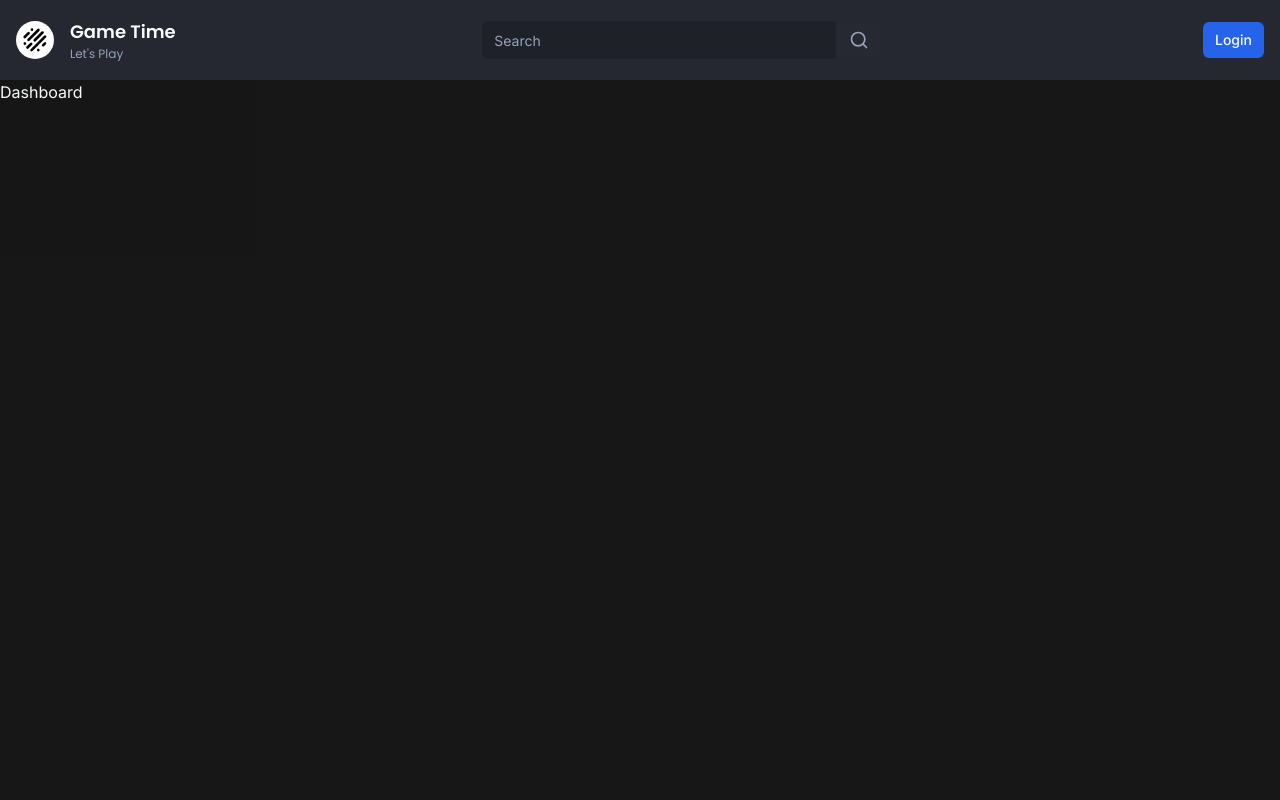
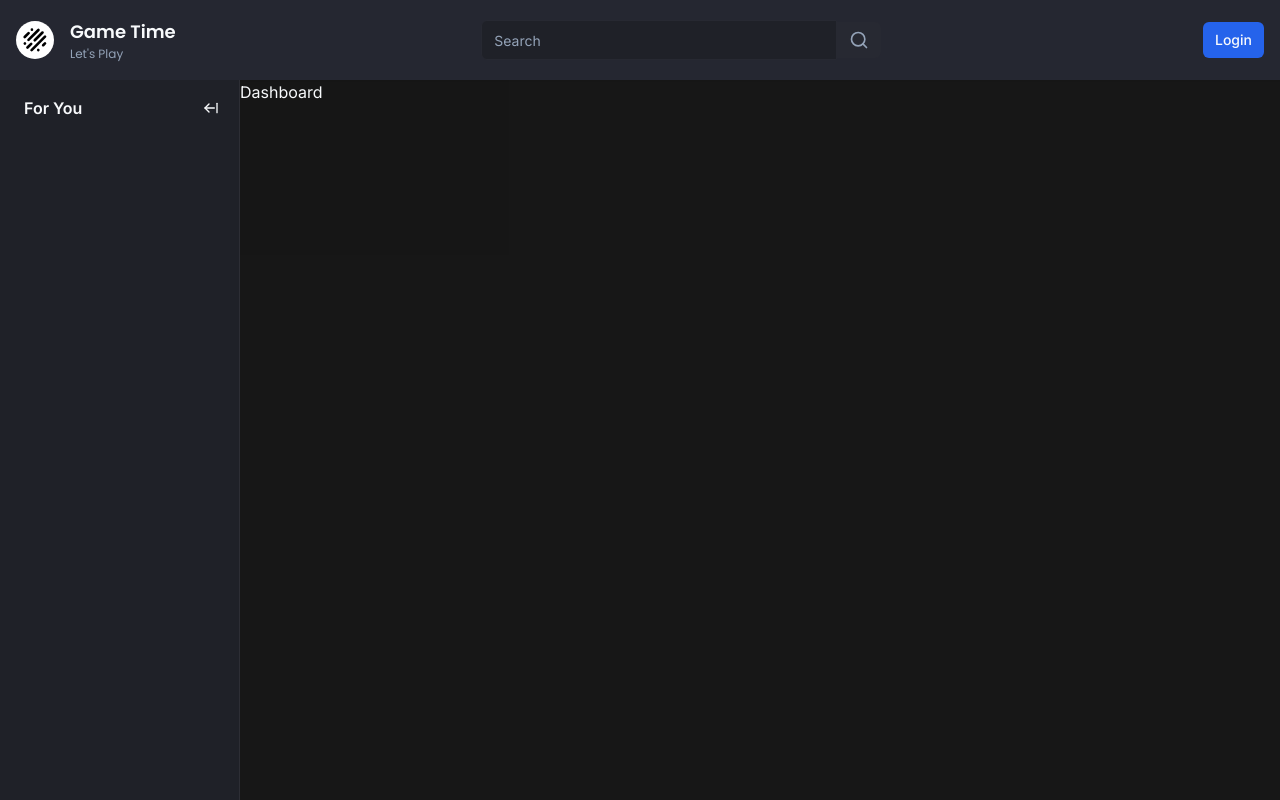
Before and after one commit to kosta-rizov/livestream-video, a Next.js app: page / in a window 1280 px wide. Built offline with nearby package versions, Linux system fonts and the light colour scheme; no server answers.

Commit message:
feat: add Sidebar

```diff
--- /dev/null
+++ b/app/(browse)/_components/container.tsx
@@ -0,0 +1,35 @@
+"use client";
+import { useMediaQuery } from "usehooks-ts";
+
+import { cn } from "@/lib/utils";
+import { useSidebar } from "@/store/use-sidebar";
+import React, { ReactNode, useEffect } from "react";
+
+interface ContainerProps {
+  children: ReactNode;
+}
+
+const Container = ({ children }: ContainerProps) => {
+
+  const matches = useMediaQuery("(max-width: 1024px)");
+
+  const { collapsed, onCollapse, onExpand } = useSidebar((state) => state);
+
+  useEffect(() => {
+    if (matches) {
+      onCollapse();
+    } else {
+      onExpand();
+    }
+  }, [matches, onCollapse, onExpand]);
+
+  return (
+    <div
+      className={cn("flex-1", collapsed ? "ml-[70px]" : "ml-[70px] lg:ml-60")}
+    >
+      {children}
+    </div>
+  );
+};
+
+export default Container;
--- /dev/null
+++ b/app/(browse)/_components/sidebar/index.tsx
@@ -0,0 +1,13 @@
+import React from 'react'
+import Wrapper from "./wrapper"
+import Toggle from './toggle'
+
+const Sidebar = () => {
+  return (
+    <Wrapper>
+      <Toggle />
+    </Wrapper>
+  )
+}
+
+export default Sidebar
--- /dev/null
+++ b/app/(browse)/_components/sidebar/toggle.tsx
@@ -0,0 +1,46 @@
+"use client";
+
+import { Button } from "@/components/ui/button";
+import { useSidebar } from "@/store/use-sidebar";
+import { ArrowLeftFromLine, ArrowRightFromLine } from "lucide-react";
+import { Hint } from "@/components/hint";
+
+const Toggle = () => {
+  const { collapsed, onCollapse, onExpand } = useSidebar((state) => state);
+
+  const label = collapsed ? "Extend" : "Collapse";
+
+  return (
+    <>
+      {collapsed && (
+        <div className="hidden lg:flex w-full items-center justify-center">
+          <Hint label={label} asChild side="right">
+            <Button
+              variant="ghost"
+              className="h-auto p-2 ml-auto"
+              onClick={onExpand}
+            >
+              <ArrowRightFromLine className="w-4 h-4" />
+            </Button>
+          </Hint>
+        </div>
+      )}
+      {!collapsed && (
+        <div className="p-3 pl-6 mb-2 flex items-center w-full">
+          <p className="font-semibold text-pretty">For You</p>
+          <Hint label={label} asChild side="right">
+            <Button
+              variant="ghost"
+              className="h-auto p-2 ml-auto"
+              onClick={onCollapse}
+            >
+              <ArrowLeftFromLine className="w-4 h-4" />
+            </Button>
+          </Hint>
+        </div>
+      )}
+    </>
+  );
+};
+
+export default Toggle;
--- /dev/null
+++ b/app/(browse)/_components/sidebar/wrapper.tsx
@@ -0,0 +1,24 @@
+"use client"
+import React, { ReactNode } from 'react'
+import { useSidebar } from '@/store/use-sidebar'
+import { cn } from '@/lib/utils'
+
+interface WrapperProps {
+    children: ReactNode
+}
+
+const Wrapper = ({children}:WrapperProps) => {
+
+  const { collapsed } = useSidebar((state) => state)
+
+  return (
+    <aside className={cn(
+      'fixed left-0 flex flex-col w-60 h-full bg-background border-r border-[#2d2e35] z-50',
+      collapsed && "w-[70px]"
+      )}>
+      {children}
+    </aside>
+  )
+}
+
+export default Wrapper
--- a/app/(browse)/layout.tsx
+++ b/app/(browse)/layout.tsx
@@ -1,11 +1,18 @@
 import { ReactNode } from "react";
 import Navbar from "./_components/navbar";
+import Sidebar from "./_components/sidebar";
+import Container from "./_components/container";
 
 const BrowseLayout = ({ children }: { children: ReactNode }) => {
   return (
     <>
       <Navbar />
-      <div className="flex h-full pt-20">{children}</div>
+      <div className="flex h-full pt-20">
+        <Sidebar />
+        <Container>
+          {children}
+        </Container>
+      </div>
     </>
   );
 };
--- /dev/null
+++ b/components/hint.tsx
@@ -0,0 +1,36 @@
+import { ReactNode } from "react";
+
+import {
+  Tooltip,
+  TooltipContent,
+  TooltipProvider,
+  TooltipTrigger,
+} from "@/components/ui/tooltip";
+
+interface HintProps {
+    label: string;
+    children: ReactNode;
+    asChild?: boolean;
+    side?: "top" | "bootom" | "left" | "right";
+    aling?: "start" | "center" | "end";
+}
+
+export const Hint = ({label, children, asChild, side, aling}: HintProps) => {
+
+    return (
+        <TooltipProvider>
+            <Tooltip delayDuration={0}>
+                <TooltipTrigger asChild={asChild}>
+                    {children}
+                </TooltipTrigger>
+                <TooltipContent
+                    className="text-black bg-white"
+                    side={side}
+                    align={aling}
+                >
+                    <p className="font-semibold">{label}</p>
+                </TooltipContent>
+            </Tooltip>
+        </TooltipProvider>
+    )
+}
--- /dev/null
+++ b/components/ui/tooltip.tsx
@@ -0,0 +1,30 @@
+"use client"
+
+import * as React from "react"
+import * as TooltipPrimitive from "@radix-ui/react-tooltip"
+
+import { cn } from "@/lib/utils"
+
+const TooltipProvider = TooltipPrimitive.Provider
+
+const Tooltip = TooltipPrimitive.Root
+
+const TooltipTrigger = TooltipPrimitive.Trigger
+
+const TooltipContent = React.forwardRef<
+  React.ElementRef<typeof TooltipPrimitive.Content>,
+  React.ComponentPropsWithoutRef<typeof TooltipPrimitive.Content>
+>(({ className, sideOffset = 4, ...props }, ref) => (
+  <TooltipPrimitive.Content
+    ref={ref}
+    sideOffset={sideOffset}
+    className={cn(
+      "z-50 overflow-hidden rounded-md border bg-popover px-3 py-1.5 text-sm text-popover-foreground shadow-md animate-in fade-in-0 zoom-in-95 data-[state=closed]:animate-out data-[state=closed]:fade-out-0 data-[state=closed]:zoom-out-95 data-[side=bottom]:slide-in-from-top-2 data-[side=left]:slide-in-from-right-2 data-[side=right]:slide-in-from-left-2 data-[side=top]:slide-in-from-bottom-2",
+      className
+    )}
+    {...props}
+  />
+))
+TooltipContent.displayName = TooltipPrimitive.Content.displayName
+
+export { Tooltip, TooltipTrigger, TooltipContent, TooltipProvider }
--- a/package.json
+++ b/package.json
@@ -13,6 +13,7 @@
     "@clerk/themes": "^1.7.10",
     "@prisma/client": "^5.11.0",
     "@radix-ui/react-slot": "^1.0.2",
+    "@radix-ui/react-tooltip": "^1.0.7",
     "class-variance-authority": "^0.7.0",
     "clsx": "^2.1.0",
     "lucide-react": "^0.363.0",
@@ -24,7 +25,9 @@
     "react-dom": "^18",
     "svix": "^1.21.0",
     "tailwind-merge": "^2.2.2",
-    "tailwindcss-animate": "^1.0.7"
+    "tailwindcss-animate": "^1.0.7",
+    "usehooks-ts": "^3.0.2",
+    "zustand": "^4.5.2"
   },
   "devDependencies": {
     "@types/node": "^20",
--- /dev/null
+++ b/store/use-sidebar.ts
@@ -0,0 +1,14 @@
+import { create } from "zustand"
+
+interface SidebarStore {
+    collapsed: boolean;
+    onExpand: () => void;
+    onCollapse: () => void;
+}
+
+export const useSidebar = create<SidebarStore> ((set) => ({
+
+    collapsed: false,
+    onExpand: () => set(() => ({collapsed: false})),
+    onCollapse: () => set(() => ({collapsed: true}))
+}))
```
Also changed, not shown: 1 other file (tests, documents, lock files or other folders).
